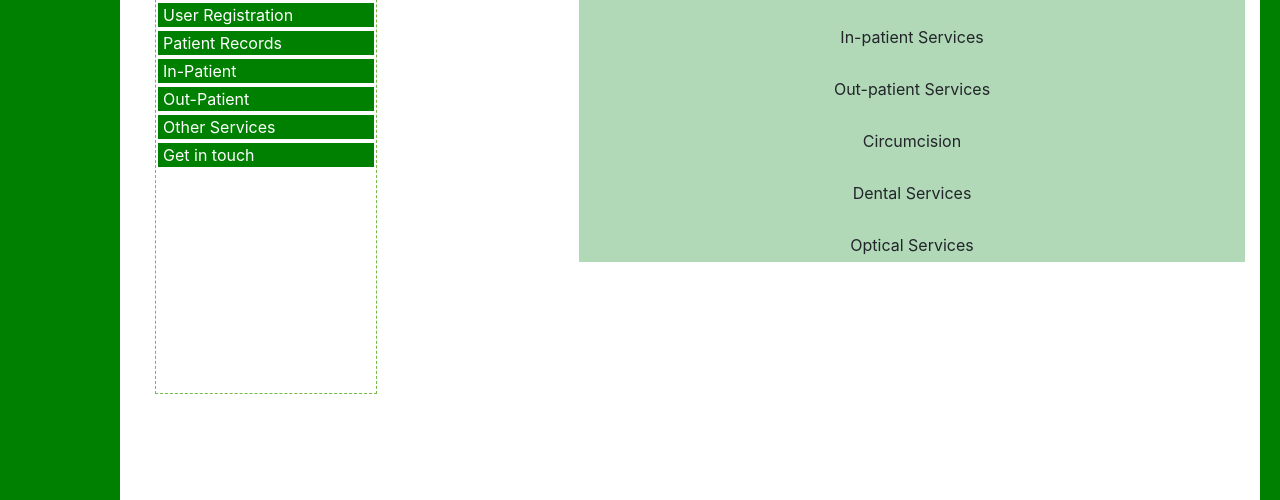
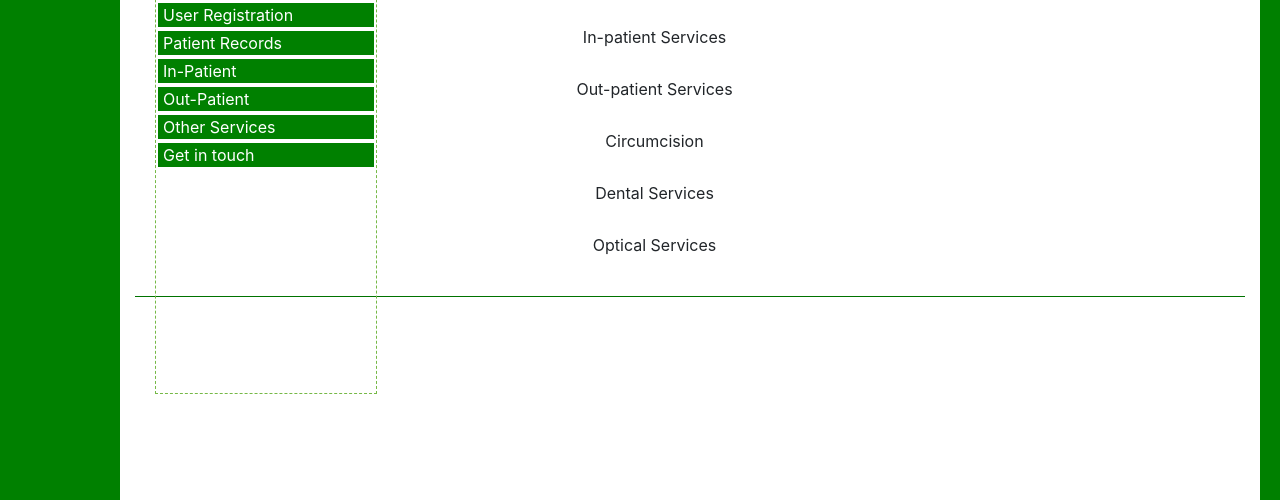
Before and after one commit to Morces/hospital-ms, a plain HTML site: page index/index.html in a window 1280 px wide. Shown: the part 310-810 px from the top of the page. Drawn offline with Linux system fonts and the light colour scheme.

Commit message:
feat: another hr and more content optimization

```diff
--- a/css/style.css
+++ b/css/style.css
@@ -63,9 +63,8 @@ margin-left: 5px;
 }
 .content {
 text-align: center;
-float: right;
-width: 60%;
-background-color: #B1D8B7;
+width: 70%;
+margin-bottom: 50px;
 }
 h1 {
 font-family: 'poppins';
--- a/index/index.html
+++ b/index/index.html
@@ -44,6 +44,7 @@
       <p>Dental Services</p><br>
       <p>Optical Services</p>
     </div>
+    <hr>
   </div>
 </body>
 </html>
```
